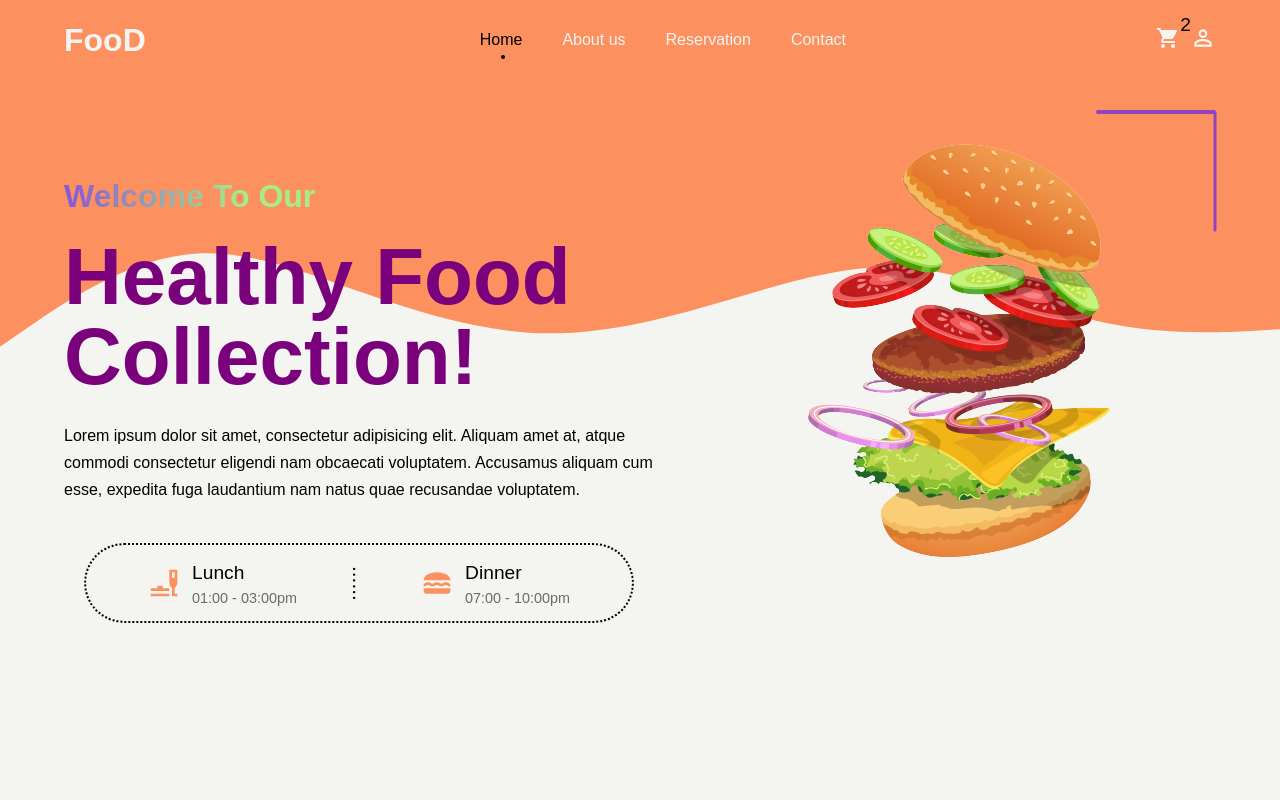
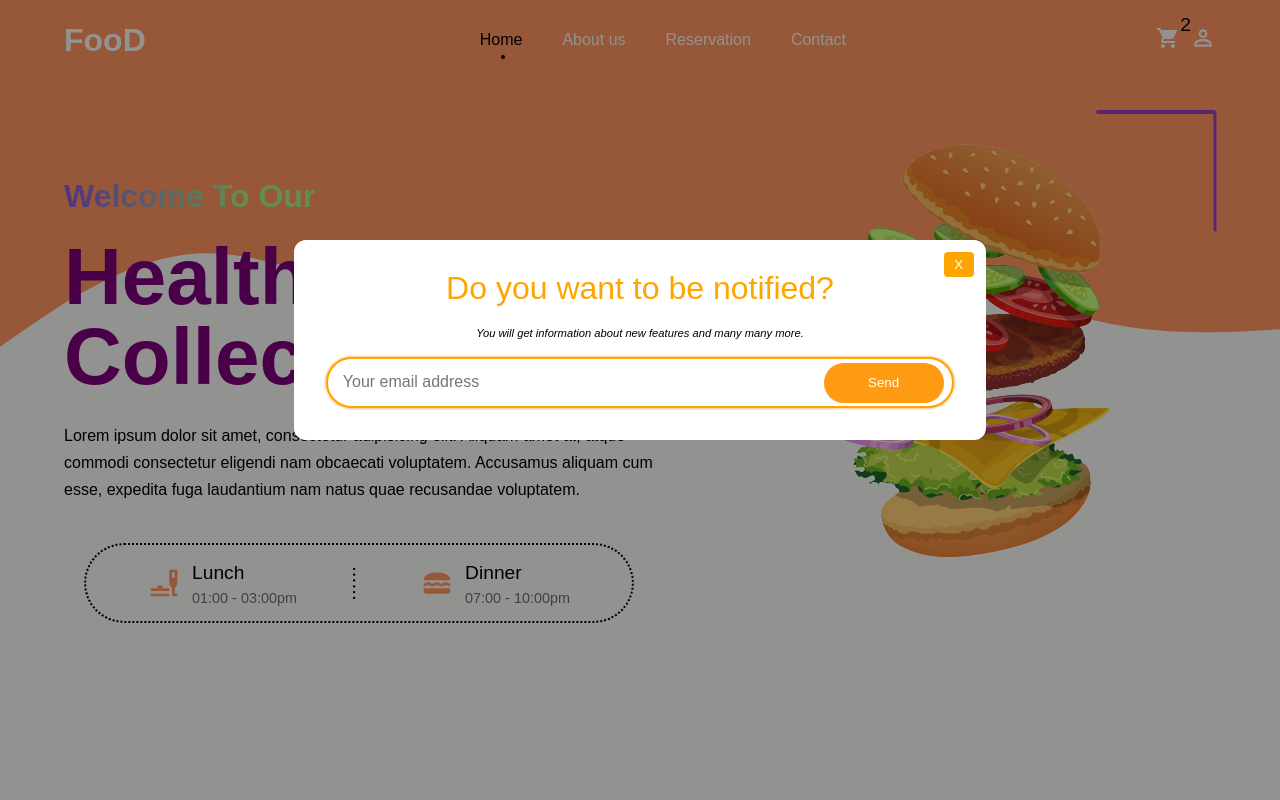
Before and after one commit to Simoon234/food_fe, a React (Create React App) app: page / in a window 1280 px wide. Shown: the top 800 px of the page. Built offline with nearby package versions, Linux system fonts and the light colour scheme.

Commit message:
footer and Notification

```diff
--- a/public/index.html
+++ b/public/index.html
@@ -31,6 +31,8 @@
   </head>
   <body>
   <noscript>You need to enable JavaScript to run this app.</noscript>
+  <div id="backdrop-root"></div>
+  <div id="modal-root"></div>
   <div id="root"></div>
   <!--
     This HTML file is a template.
--- a/src/App.tsx
+++ b/src/App.tsx
@@ -1,14 +1,18 @@
 import React from 'react';
 import styled from 'styled-components';
 import {Route, Routes} from 'react-router-dom';
+import {Memo} from "./components/notification/Notification";
 import {Home} from "./views/Home";
+import {Footer} from "./components/Footer";
 
 function App() {
     return (
         <Container>
+            <Memo/>
             <Routes>
-                <Route path={'/'} element={<Home/>}></Route>
+                <Route path={'/'} element={<Home/>}/>
             </Routes>
+            <Footer/>
         </Container>
     );
 }
--- /dev/null
+++ b/src/components/Footer.tsx
@@ -0,0 +1,116 @@
+import styled from "styled-components";
+import {Link} from "react-router-dom";
+import DinnerDiningIcon from '@mui/icons-material/DinnerDining';
+
+export const Footer = () => {
+    return (
+        <FooterComp>
+            <div className='footer-header'>
+                <div className='footer-left-side'>
+                    <h3 className='logo'>FooD</h3>
+                    <DinnerDiningIcon className='icon'/>
+                </div>
+                <div className='about'>
+                    <h3>About Us</h3>
+                    <ul>
+                        <li>
+                            <Link to='/'>Home</Link>
+                        </li>
+                        <li>
+                            <Link to='/menu'>Menu</Link>
+                        </li>
+                        <li>
+                            <Link to='/about-us'>About Us</Link>
+                        </li>
+                    </ul>
+                </div>
+                <div className='information'>
+                    <h3>Information</h3>
+                    <ul>
+                        <li>
+                            <Link to='#reservation'>About Us</Link>
+                        </li>
+                        <li>
+                            <Link to='/contact'>Contact</Link>
+                        </li>
+                    </ul>
+                </div>
+                <div className='schedule'>
+                    <h3>Schedule</h3>
+                    <p>Monday - Friday</p>
+                    <p>10:00 Am - 6 Pm</p>
+                </div>
+            </div>
+            <span className='line'/>
+            <p>2022 Szymon 🔥👨‍💻</p>
+        </FooterComp>
+    )
+}
+
+export const FooterComp = styled.div`
+  height: 25vh;
+  margin: 1rem 0 3rem 0;
+  position: relative;
+  display: flex;
+  flex-direction: column;
+  justify-content: space-between;
+
+  .footer-header {
+    display: flex;
+    justify-content: space-between;
+
+
+    .logo {
+      background: linear-gradient(to right, #d97317, #d2d267 90%);
+      -webkit-background-clip: text;
+      -webkit-text-fill-color: transparent;
+      font-size: 2rem;
+      margin-bottom: 1rem;
+    }
+
+    .icon {
+      font-size: 4rem;
+      color: #ca9d42;
+    }
+
+    .about ul, .information ul, .schedule ul {
+      transition: 250ms ease-in;
+    }
+
+    .about h3, .information h3, .schedule h3 {
+      color: black;
+      font-size: 1.1rem;
+      margin-bottom: 2rem;
+    }
+
+
+    .about li, .information li, .schedule li {
+      margin-bottom: 1rem;
+    }
+
+    .about a, .information a, .schedule p {
+      color: #6a6666;
+      font-size: 0.9rem;
+      font-style: italic;
+    }
+
+    .about a, .information a {
+      &:hover {
+        color: orange;
+      }
+    }
+  }
+
+  .line {
+    width: 100%;
+    background: #544f4f;
+    padding: 0.05rem;
+    margin-top: 1rem;
+  }
+
+  p {
+    margin-top: 1rem;
+    font-size: 0.8rem;
+    font-style: italic;
+  }
+`
--- /dev/null
+++ b/src/components/notification/Notification.tsx
@@ -0,0 +1,147 @@
+import styled from "styled-components";
+import React, {useEffect, useState} from "react";
+import ReactDOM from "react-dom";
+
+
+export const BackDrop = () => <BackDropBG/>
+
+export const NotificationModal = (props: any) => {
+    return (
+        <Mid>
+            <NotificationWrapper>
+                <p>Do you want to be notified?</p>
+                <small>You will get information about new features and many many more.</small>
+                <form>
+                    <label htmlFor="email">
+                        <input type="email" name="email" placeholder='Your email address'/>
+                    </label>
+                    <button className='send' onClick={props.onClick}>Send</button>
+                </form>
+                <button className='close' onClick={props.onClick}>X</button>
+            </NotificationWrapper>
+        </Mid>
+    )
+}
+
+export const Notification = () => {
+    const [open, setOpen] = useState(false);
+
+    useEffect(() => {
+        setTimeout(() => {
+            setOpen(true);
+        }, 2000)
+    }, [])
+    return (
+        <>
+            {open &&
+                ReactDOM.createPortal(<BackDrop/>, document.getElementById('backdrop-root') as HTMLElement)}
+            {open &&
+                ReactDOM.createPortal(<NotificationModal
+                    onClick={() => setOpen(false)}/>, document.getElementById('modal-root') as HTMLElement)}
+
+        </>
+    )
+}
+
+export const Memo = React.memo(Notification);
+
+export const Mid = styled.div`
+  display: flex;
+  flex-direction: column;
+  align-items: center;
+  justify-content: center;
+`
+
+export const NotificationWrapper = styled.div`
+  position: fixed;
+  top: 30%;
+  background: #ffffff;
+  width: 54%;
+  color: #000000;
+  z-index: 201;
+  border-radius: 12px;
+  padding: 2rem;
+  text-align: center;
+
+  form {
+    position: relative;
+
+    input {
+      width: 100%;
+      padding: 0.9rem;
+      border-radius: 120px;
+      border: 2px solid orange;
+      margin-top: 1rem;
+      font-size: 1rem;
+      outline: none;
+      box-shadow: 0 0 3px #f5900a;
+
+      &:focus {
+        border: 2px solid #5234e3;
+      }
+    }
+
+    .send {
+      position: absolute;
+      background: #ff9a13;
+      border: none;
+      cursor: pointer;
+      right: 10px;
+      bottom: 5px;
+      width: 120px;
+      height: 40px;
+      border-radius: 120px;
+      color: white;
+      transition: 250ms ease-in;
+
+
+      &:hover {
+        background: orangered;
+      }
+    }
+
+  }
+
+  .close {
+    position: absolute;
+    top: 12px;
+    right: 12px;
+    background: orange;
+    border: none;
+    padding: 0.3rem;
+    width: 30px;
+    cursor: pointer;
+    color: white;
+    border-radius: 4px;
+
+    transition: 250ms ease-in;
+
+    &:hover {
+      background: orangered;
+    }
+  }
+
+  p {
+    color: orange;
+    font-size: 2rem;
+    margin-bottom: 1rem;
+  }
+
+  small {
+    font-size: 0.7rem;
+    font-style: italic;
+    margin-bottom: 1rem;
+  }
+
+
+`
+
+export const BackDropBG = styled.div`
+  position: fixed;
+  width: 100%;
+  height: 100%;
+  background: #000000;
+  opacity: 0.4;
+  z-index: 200;
+  left: 0;
+`
--- a/src/components/reservation/Reservation.tsx
+++ b/src/components/reservation/Reservation.tsx
@@ -90,7 +90,7 @@ export const ReservationWrapper = styled.div`
 
     &:focus {
       background: #f8f2f2;
-      border: 1px solid #d97618;
+      outline: none;
     }
   }
 
--- a/src/components/reviews/SingleReview.tsx
+++ b/src/components/reviews/SingleReview.tsx
@@ -38,7 +38,7 @@ export const ReviewBoxContainer = styled.div`
 
 export const ReviewBox = styled.div`
   width: 100%;
-  height: 220px;
+  min-height: 220px;
   background: #A69ED6;
   margin: 1rem 2rem 0 2rem;
   padding: 1rem;
```
Lines whose indentation alone changed are shown as unchanged.
